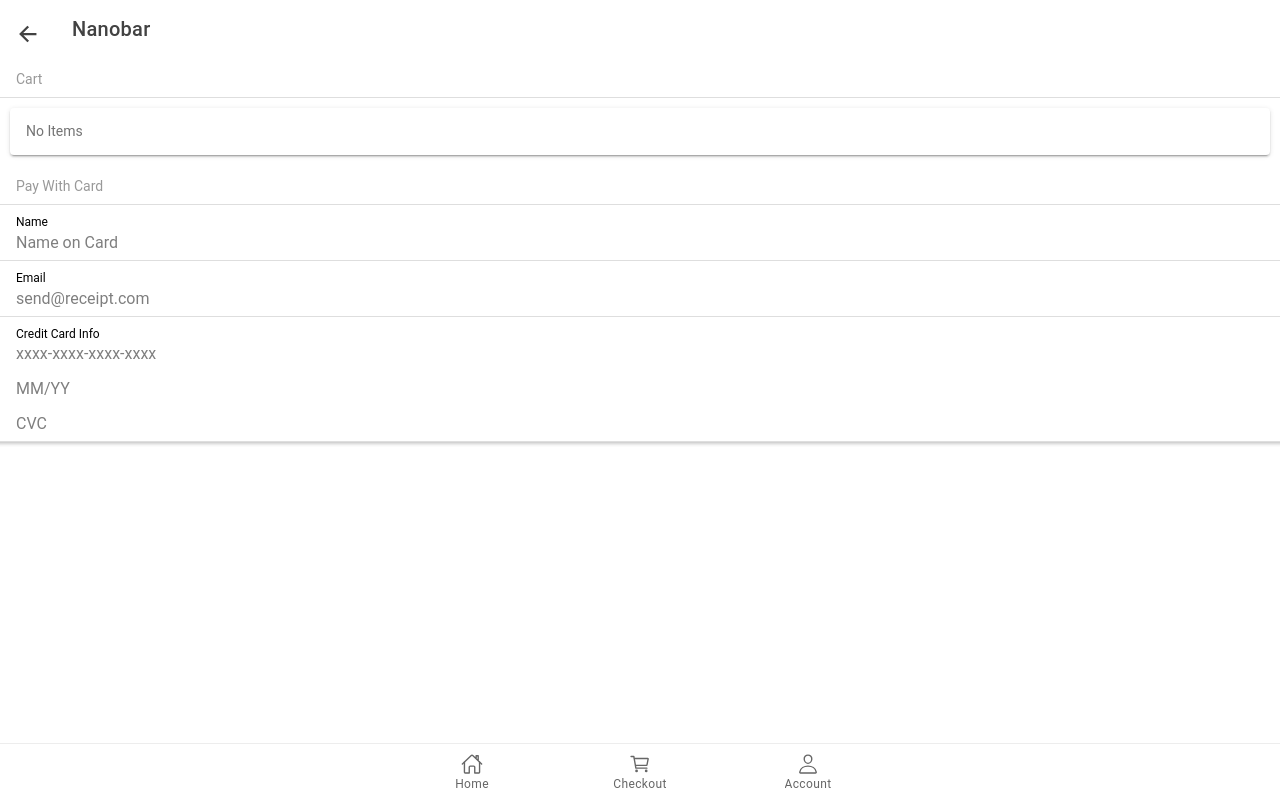
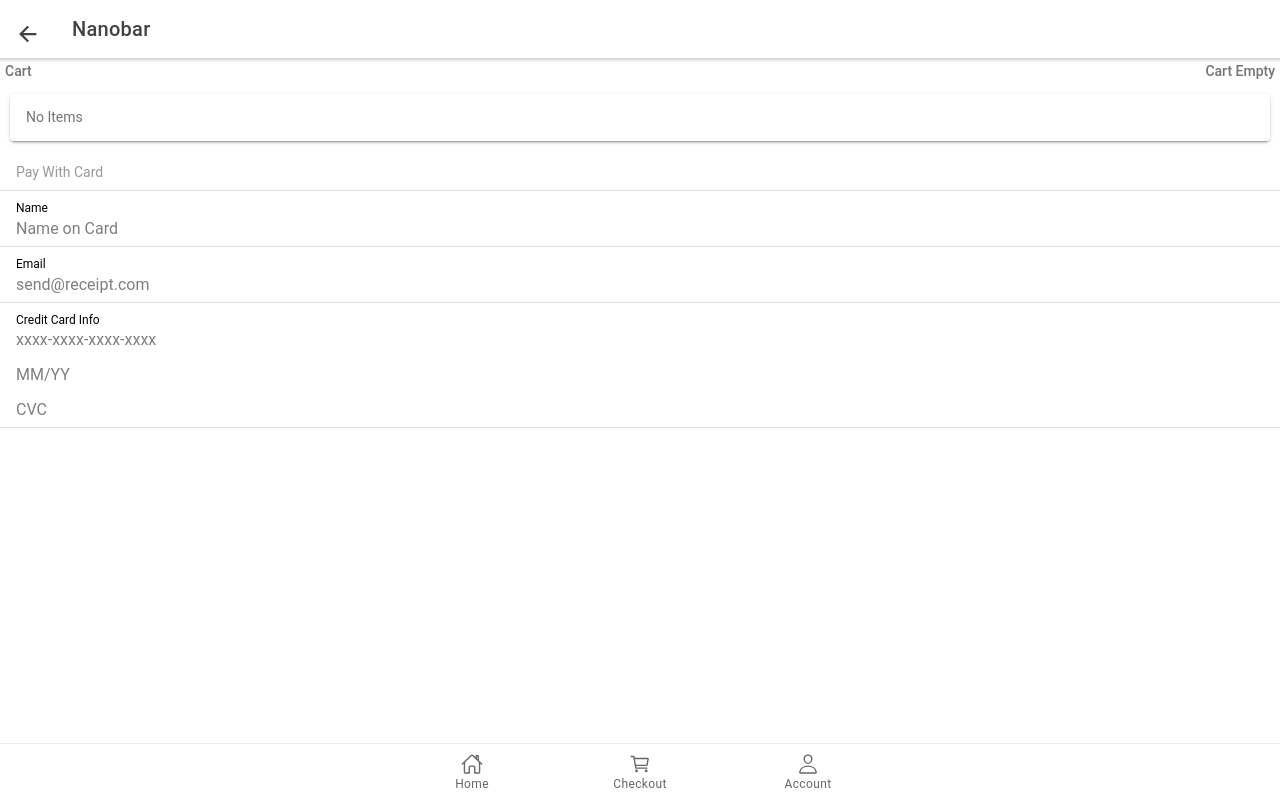
Before and after one commit to RepubIique/MQTTProject, a React (Create React App) app: page /cart in a window 1280 px wide. Built offline with nearby package versions, Linux system fonts and the light colour scheme.

Commit message:
pub updated to home machine

```diff
--- a/src/pages/Cart.css
+++ b/src/pages/Cart.css
@@ -11,3 +11,7 @@
   text-align: center;
   margin: auto;
 }
+
+.totalPrice {
+  float: right;
+}
--- a/src/pages/Cart.tsx
+++ b/src/pages/Cart.tsx
@@ -20,7 +20,8 @@ import {
   IonRow,
   IonCol,
   IonButton,
-  IonIcon
+  IonIcon,
+  IonListHeader
 } from "@ionic/react";
 import { GlobalContext } from "../actions/globalContext";
 import "./Cart.css";
@@ -40,10 +41,30 @@ const Cart: React.FC = () => {
           </IonButtons>
           <IonTitle>Nanobar</IonTitle>
         </IonToolbar>
-
-        <IonItemDivider>
-          <IonLabel>Cart</IonLabel>
-        </IonItemDivider>
+      </IonHeader>
+      <IonContent>
+        <IonCardSubtitle>
+          <IonRow>
+            <IonCol>
+              <IonLabel>Cart</IonLabel>
+            </IonCol>
+            <IonCol>
+              {cart && cart.length > 0 ? (
+                <div>
+                  {cart.map(function(y: any) {
+                    return (
+                      <IonLabel className="totalPrice">
+                        Total: ${y.price}.00
+                      </IonLabel>
+                    );
+                  })}
+                </div>
+              ) : (
+                <IonLabel className="totalPrice">Cart Empty</IonLabel>
+              )}
+            </IonCol>
+          </IonRow>
+        </IonCardSubtitle>
 
         {cart && cart.length > 0 ? (
           <div>
@@ -63,7 +84,6 @@ const Cart: React.FC = () => {
                         className="deleteIcon"
                         color="danger"
                         onClick={e => {
-                          console.log("onclick:" + x.id);
                           removeItem(x.id);
                         }}
                       >
@@ -80,10 +100,10 @@ const Cart: React.FC = () => {
             <IonCardContent>No Items</IonCardContent>
           </IonCard>
         )}
-
         <IonItemDivider>
           <IonLabel>Pay With Card</IonLabel>
         </IonItemDivider>
+
         <IonItem>
           <IonLabel position="stacked">Name</IonLabel>
           <IonInput placeholder="Name on Card"></IonInput>
@@ -98,7 +118,7 @@ const Cart: React.FC = () => {
           <IonInput placeholder="MM/YY"></IonInput>
           <IonInput placeholder="CVC"></IonInput>
         </IonItem>
-      </IonHeader>
+      </IonContent>
     </IonPage>
   );
 };
```
Also changed, not shown: 1 other file (tests, documents, lock files or other folders).
